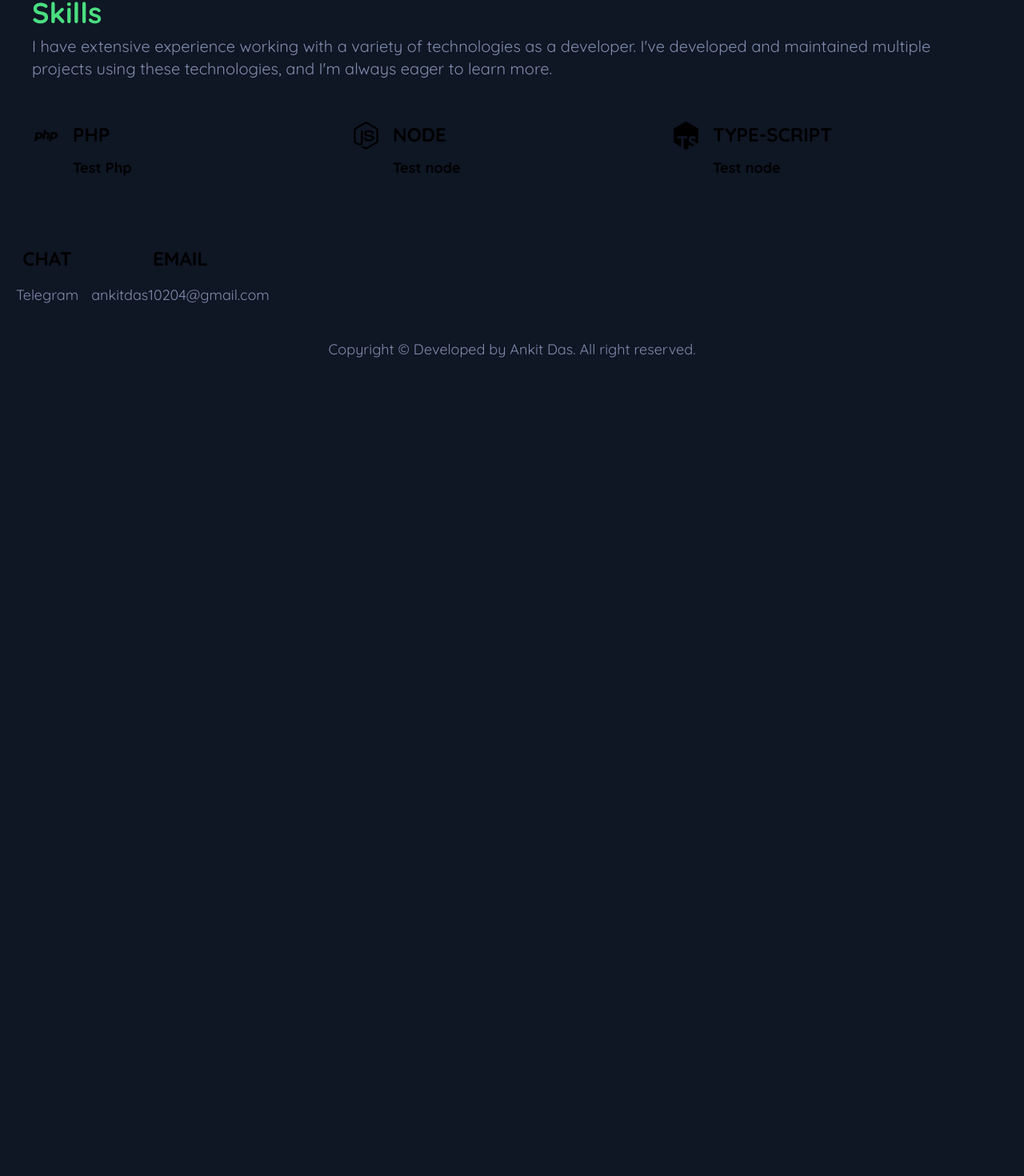
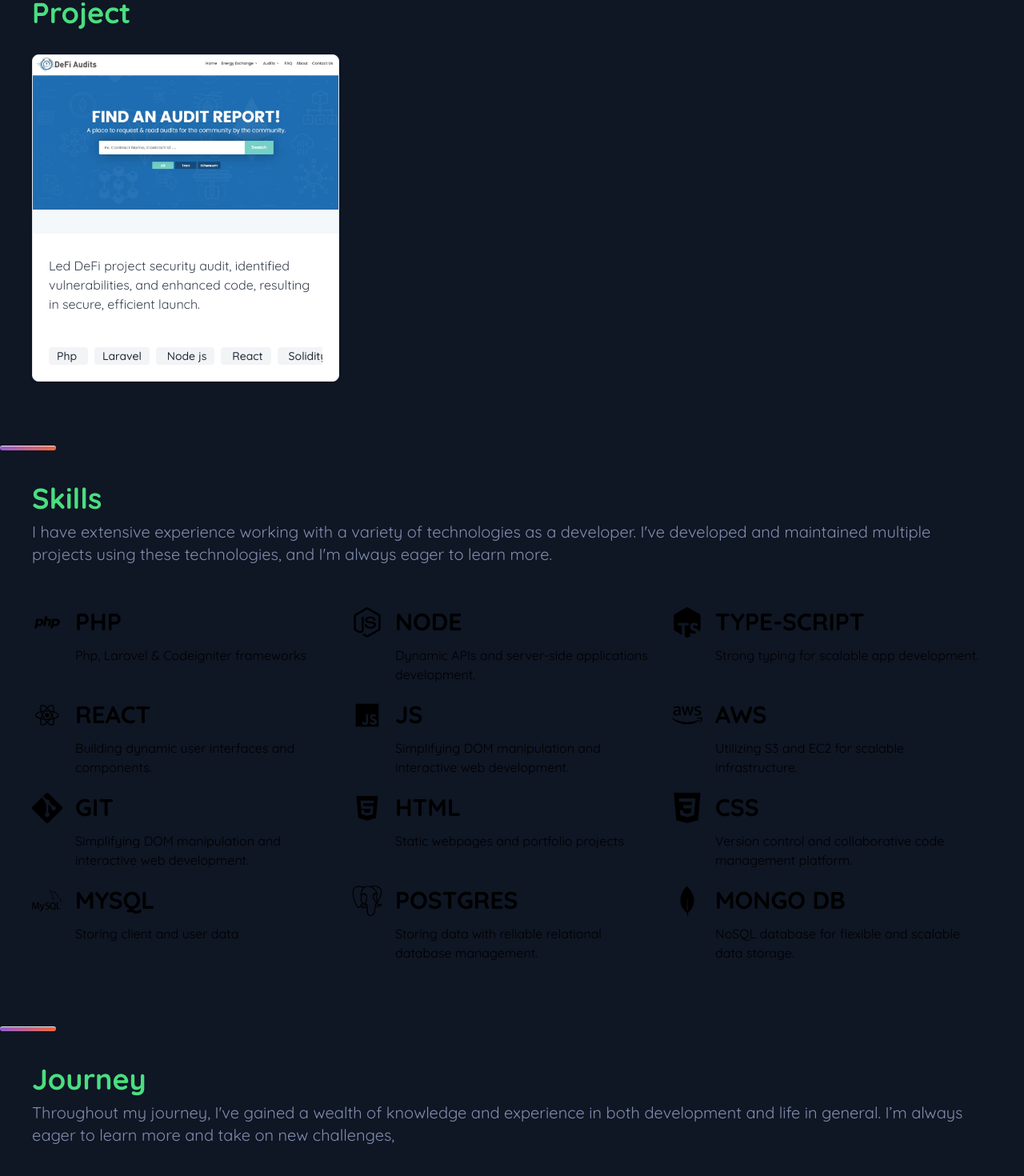
Before and after one commit to ankitdas13/portfolio, a Next.js app: page / in a window 1280 px wide. Shown: the part 573-2043 px from the top of the page at 80% size. Before the commit the page ends 1064 px from the top, so only its background shows below. Built offline with nearby package versions, Linux system fonts and the light colour scheme.

Commit message:
update skills & projects

```diff
--- /dev/null
+++ b/components/Journey/index.js
@@ -0,0 +1,12 @@
+
+export default function Journey(){
+    return (
+       <>
+         <hr/>
+         <div className="im-content basis-1/2 px-10">
+            <h2 className='text-green-400 text-4xl mt-10 font-bold mb-2'>Journey</h2>
+            <p className='text-[#808dad] text-xl'>Throughout my journey, I've gained a wealth of knowledge and experience in both development and life in general. I’m always eager to learn more and take on new challenges,</p>
+        </div>
+       </>
+    )
+}
--- /dev/null
+++ b/components/Projects/index.js
@@ -0,0 +1,34 @@
+import { ProjectsDetails } from "./projectDetails"
+
+export default function Projects() {
+    return (
+        <>
+            <hr />
+            <div className="im-content basis-1/2 px-10">
+                <h2 className='text-green-400 text-4xl mt-10 font-bold mb-2'>Project</h2>
+                <div className="grid grid-cols-1 md:grid-cols-3 mt-8">
+                    {ProjectsDetails.map((Project,key) => (
+                        <div key={key} className="max-w-sm bg-white border border-gray-200 rounded-lg shadow dark:bg-gray-800 dark:border-gray-700">
+                            <a href="#">
+                                <img className="rounded-t-lg" src={`${Project.img}`} alt="" />
+                            </a>
+                            <div className="p-5">
+                                <a href="#">
+                                    <h5 className="mb-2 text-2xl font-bold tracking-tight text-gray-900 dark:text-white"></h5>
+                                </a>
+                                <p className="font-normal text-gray-700 dark:text-gray-400">{Project.description}</p>
+
+                            </div>
+
+                            <div className="no-scrollbar m-5 overflow-scroll">
+                                {Project.techStack.split(",").map((techStack,key) => (
+                                    <span key={key} className="bg-gray-100 text-gray-800 text-sm font-medium mr-2 px-2.5 py-0.5 rounded dark:bg-gray-700 dark:text-gray-300 whitespace-pre">{techStack}</span>
+                                ))}
+                            </div>
+                        </div>
+                    ))}
+                </div>
+            </div>
+        </>
+    )
+}
--- /dev/null
+++ b/components/Projects/projectDetails.js
@@ -0,0 +1,11 @@
+import defi from "@/public/defi.png"
+
+export const ProjectsDetails = [
+    {
+      name: 'Defi Audits',
+      img : defi.src,
+      link : 'https://www.defiaudits.io/',
+      description : 'Led DeFi project security audit, identified vulnerabilities, and enhanced code, resulting in secure, efficient launch.',
+      techStack : 'Php ,Laravel, Node js, React, Solidity, TronLink OAuth, AWS'
+    }
+]
--- a/components/Technologies/index.js
+++ b/components/Technologies/index.js
@@ -2,16 +2,18 @@
 
 export default function Technologies(){
     return (
+        <>
+        <hr />
         <div className="im-content basis-1/2 px-10">
             <h2 className='text-green-400 text-4xl mt-10 font-bold mb-2'>Skills</h2>
             <p className='text-[#808dad] text-xl'>I have extensive experience working with a variety of technologies as a developer. I've developed and maintained multiple projects using these technologies, and I'm always eager to learn more.</p>
-            <div class="grid grid-cols-1 md:grid-cols-3 mt-8">
-                {Skills.map(Skill => (
-                    <div class="mt-5 flex flex-row">
-                        <div className='mb-10'><Skill.Component size={35} /></div>
+            <div className="grid grid-cols-1 md:grid-cols-3 mt-8">
+                {Skills.map((Skill,key) => (
+                    <div key={key} className="mt-5 flex flex-row mt-16">
+                        <div className='mb-10'><Skill.Component size={38} /></div>
                         <div>
-                            <div className='text-2xl font-bold px-4 mb-3'>{Skill.slug.toLocaleUpperCase()}</div>
-                            <div className='text-lg font-bold px-4'>
+                            <div className='text-3xl font-bold px-4 mb-3'>{Skill.slug.toLocaleUpperCase()}</div>
+                            <div className='text-base px-4'>
                                 <p>{Skill.Description}</p>
                             </div>
                         </div>
@@ -19,5 +21,6 @@
                 ))}
             </div>
         </div>
+        </>
     )
 }
--- a/components/Technologies/skills.js
+++ b/components/Technologies/skills.js
@@ -7,16 +7,61 @@
     {
         slug: 'php',
         Component: BiLogoPhp,
-        Description: 'Test Php'
+        Description: 'Php, Laravel & Codeigniter frameworks'
     },
     {
         slug: 'node',
         Component: FaNodeJs,
-        Description: 'Test node'
+        Description: 'Dynamic APIs and server-side applications development.'
     },
     {
         slug: 'type-script',
         Component: SiTsnode,
-        Description: 'Test node'
+        Description: 'Strong typing for scalable app development.'
+    },
+    {
+        slug: 'react',
+        Component: DiReact,
+        Description: 'Building dynamic user interfaces and components.'
+    },
+    {
+        slug: 'js',
+        Component: BiLogoJavascript,
+        Description: 'Simplifying DOM manipulation and interactive web development.'
+    },
+    {
+        slug: 'aws',
+        Component: SiAmazonaws,
+        Description: 'Utilizing S3 and EC2 for scalable infrastructure.'
+    },
+    {
+        slug: 'git',
+        Component: SiGit,
+        Description: 'Simplifying DOM manipulation and interactive web development.'
+    },
+    {
+        slug: 'html',
+        Component: DiHtml5,
+        Description: 'Static webpages and portfolio projects'
+    },
+    {
+        slug: 'css',
+        Component: SiCss3,
+        Description: 'Version control and collaborative code management platform.'
+    },
+    {
+        slug: 'mysql',
+        Component: SiMysql,
+        Description: 'Storing client and user data'
+    },
+    {
+        slug: 'postgres',
+        Component: SiPostgresql,
+        Description: 'Storing data with reliable relational database management.'
+    },
+    {
+        slug: 'mongo db',
+        Component: SiMongodb,
+        Description: 'NoSQL database for flexible and scalable data storage.'
     },
 ]
--- a/pages/_document.js
+++ b/pages/_document.js
@@ -3,7 +3,17 @@
 export default function Document() {
   return (
     <Html lang="en">
-      <Head />
+      <Head>
+        <title>Ankit Das - Web Developer</title>
+        <meta name="title" content="Ankit Das - Web Developer" />
+        <meta name="description" content="Ankit Das, also known as Bucky is an Web developer." />
+        <meta property="og:type" content="website" />
+        <meta property="og:title" content="Ankit Das - Web Developer" />
+        <meta property="og:description" content="Ankit Das, also known as Bucky is an Web developer." />
+        <meta property="twitter:card" content="summary_large_image" />
+        <meta property="twitter:title" content="Ankit Das - Web Developer" />
+        <meta property="twitter:description" content="Ankit Das, also known as Bucky is an Web developer." />
+      </Head>
       <body>
         <Main />
         <NextScript />
--- a/pages/index.js
+++ b/pages/index.js
@@ -7,6 +7,9 @@
 import { useState } from "react"
 import { Skills } from '@/components/Technologies/skills';
 import  Technologies  from '../components/Technologies';
+import Journey from '@/components/Journey';
+import Projects from '@/components/Projects';
+
 
 const inter = Quicksand({ subsets: ['latin'], display: 'swap' })
 const Skill = {
@@ -35,7 +38,7 @@
           </div>
         </header>
         <section className="im-section flex flex-wrap justify-between mt-20">
-          <div className="im-content basis-1/2 px-10">
+          <div className="im-content basis-3/5 px-10">
             <h2 className='text-green-400 text-5xl mt-10 font-medium mb-4'>I'm Ankit Das,</h2>
             <p className='text-[#808dad] text-xl'>Greetings! I'm Ankit Das, a skilled Full Stack Engineer with 5 years of experience in designing and developing scalable web applications. My passion for innovation drives me to create solutions that leave a lasting impact.</p>
             <div className="click-sec">
@@ -46,22 +49,31 @@
             <img src="https://media.licdn.com/dms/image/D4D03AQGmMq1xyqyEZQ/profile-displayphoto-shrink_800_800/0/1663370912277?e=1696464000&v=beta&t=_dWLkuWVH3ZLaGhPjGZYKqtMEgzr4nxexFBRMmUhNEU" alt="Portfolio Image" />
           </div>
         </section>
+
         <section className="im-section mt-20">
-          <hr />
+          <Projects/>
+        </section>
+
+        <section className="im-section mt-20">
           <Technologies/>
         </section>
+
+        <section className="im-section mt-20">
+          <Journey/>
+        </section>
+
         <footer className='px-5 pt-20'>
-          <div class="footer-content flex gap-4">
-            <div class="contact-info">
+          <div className="footer-content flex gap-4">
+            <div className="contact-info">
               <h3 className='text-2xl font-bold text-center mb-4'>CHAT</h3>
               <p className='text-[#808CAD] text-lg'>Telegram</p>
             </div>
-            <div class="contact-info">
+            <div className="contact-info">
               <h3 className='text-2xl font-bold text-center mb-4'>EMAIL</h3>
               <p className='text-[#808CAD] text-lg'>ankitdas10204@gmail.com</p>
             </div>
           </div>
-          <div class="copyright m-10">
+          <div className="copyright m-10">
             <p className="text-[#808CAD] text-lg text-center">Copyright &copy; Developed by Ankit Das. All right reserved.</p>
           </div>
         </footer>
--- a/styles/globals.css
+++ b/styles/globals.css
@@ -16,6 +16,21 @@
     --foreground-rgb: 255, 255, 255;
     --background-start-rgb: 0, 0, 0;
     --background-end-rgb: 0, 0, 0;
+  }
+}
+
+@layer utilities {
+  @variants responsive {
+    /* Hide scrollbar for Chrome, Safari and Opera */
+    .no-scrollbar::-webkit-scrollbar {
+        display: none;
+    }
+
+    /* Hide scrollbar for IE, Edge and Firefox */
+    .no-scrollbar {
+        -ms-overflow-style: none;  /* IE and Edge */
+        scrollbar-width: none;  /* Firefox */
+    }
   }
 }
 
@@ -108,6 +123,7 @@
   background: linear-gradient(270deg, rgb(244, 103, 55) 0%, rgb(148, 93, 214) 100%);
 }
 
+
 @media (min-width: 1400px) {
 
   .container,
```
Also changed, not shown: public/defi.png (added).
